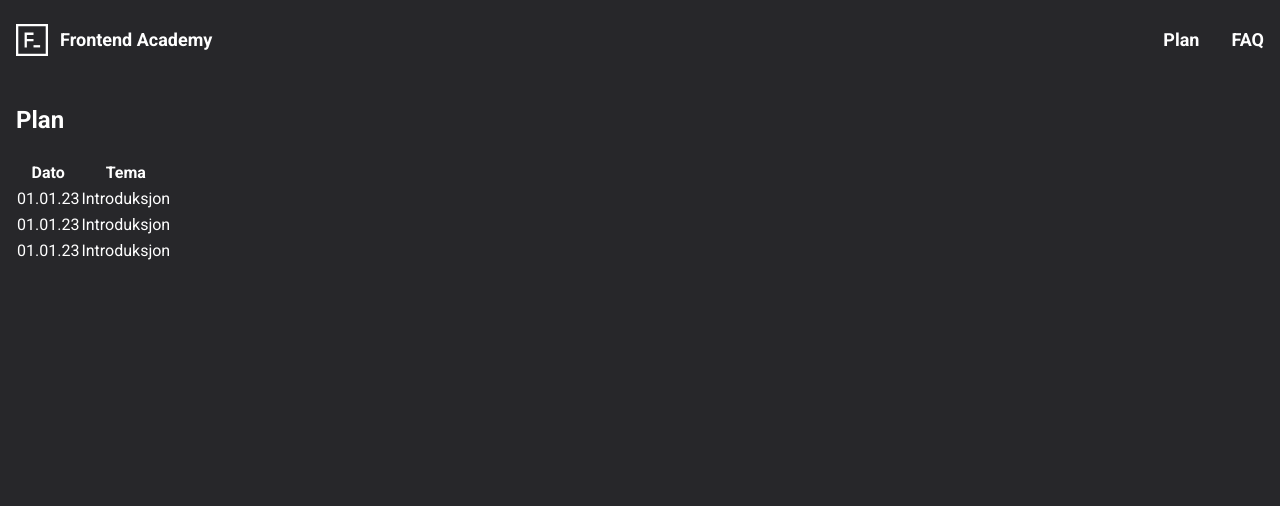
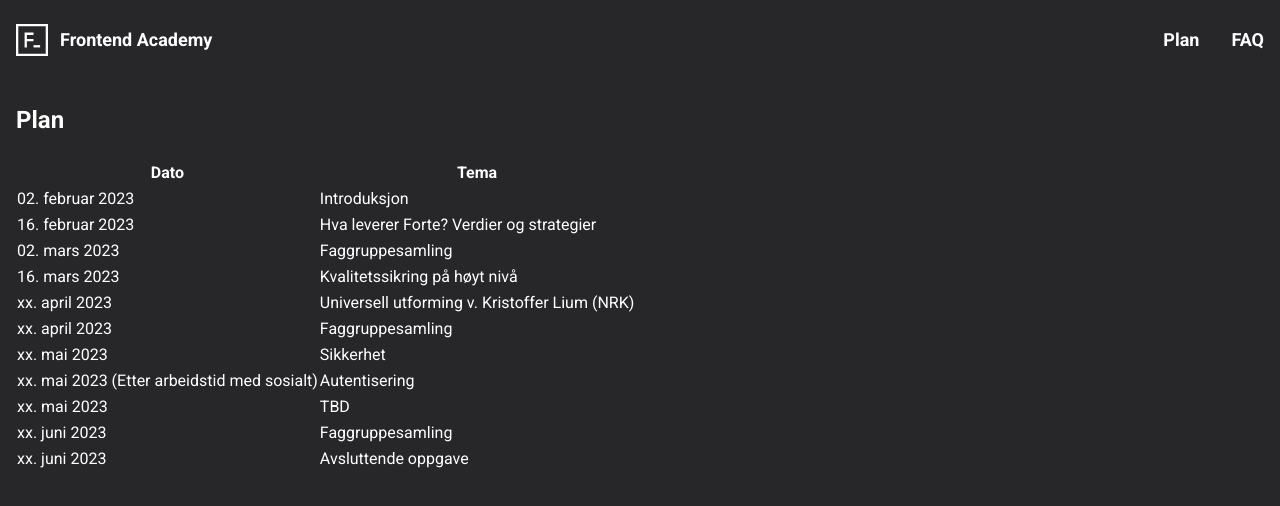
Before and after one commit to fortedigital/frontend-academy, a Next.js app: page /plan in a window 1280 px wide. Shown: the top 506 px of the page. Built offline with nearby package versions, Linux system fonts and the light colour scheme.

Commit message:
Update plan

```diff
--- a/pages/plan.tsx
+++ b/pages/plan.tsx
@@ -1,16 +1,48 @@
 export default function Plan() {
   const planData = [
     {
-      date: "01.01.23",
+      date: "02. februar 2023",
       topic: "Introduksjon",
     },
     {
-      date: "01.01.23",
-      topic: "Introduksjon",
+      date: "16. februar 2023",
+      topic: "Hva leverer Forte? Verdier og strategier",
     },
     {
-      date: "01.01.23",
-      topic: "Introduksjon",
+      date: "02. mars 2023",
+      topic: "Faggruppesamling",
+    },
+    {
+      date: "16. mars 2023",
+      topic: "Kvalitetssikring på høyt nivå",
+    },
+    {
+      date: "xx. april 2023",
+      topic: "Universell utforming v. Kristoffer Lium (NRK)",
+    },
+    {
+      date: "xx. april 2023",
+      topic: "Faggruppesamling",
+    },
+    {
+      date: "xx. mai 2023",
+      topic: "Sikkerhet",
+    },
+    {
+      date: "xx. mai 2023 (Etter arbeidstid med sosialt)",
+      topic: "Autentisering",
+    },
+    {
+      date: "xx. mai 2023",
+      topic: "TBD",
+    },
+    {
+      date: "xx. juni 2023",
+      topic: "Faggruppesamling",
+    },
+    {
+      date: "xx. juni 2023",
+      topic: "Avsluttende oppgave",
     },
   ];
 
```
